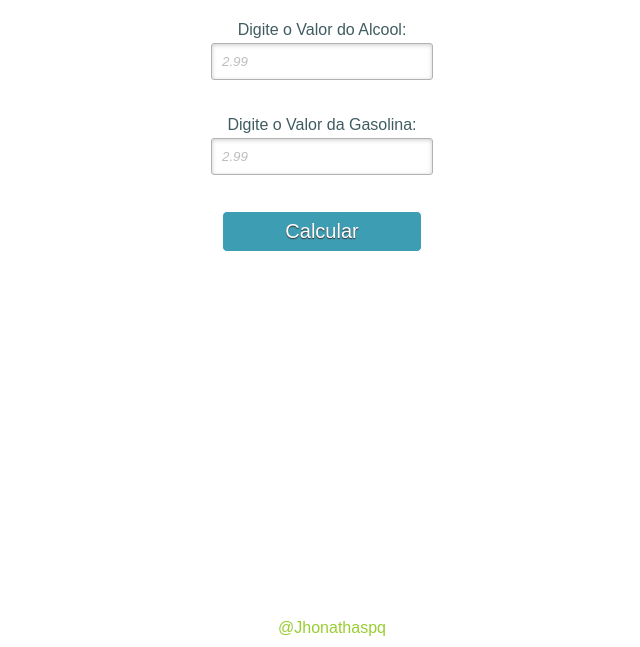
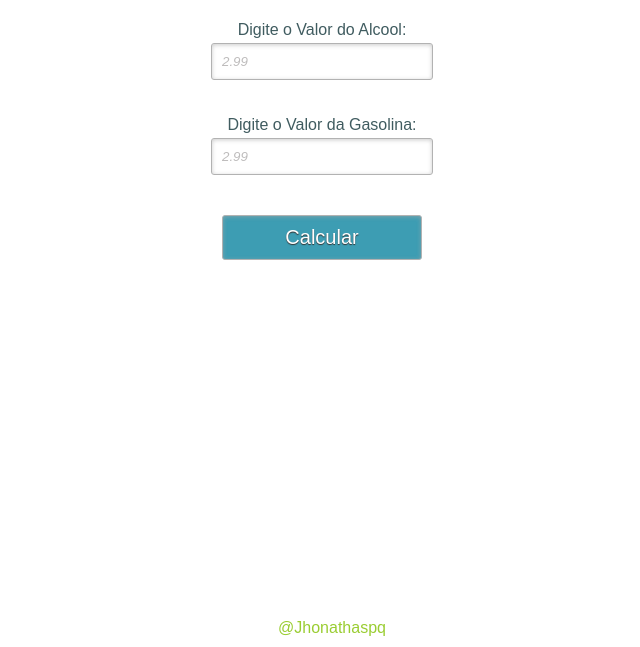
Before and after one commit to Jhonathaspq/CalcCombustivel, a plain HTML site: page index.html in a window 1280 px wide. Shown: the part 153-800 px from the top of the page, without its empty margins (318-958 px from the left). Drawn offline with Linux system fonts and the light colour scheme.

Commit message:
final
trabalho terminado

```diff
--- a/index.html
+++ b/index.html
@@ -7,14 +7,16 @@
     <link rel="stylesheet" href="style.css" />
   </head>
   <body>
+    <form action="">
         <div class="main">
           <h1>Calculo de combustível</h1>
           <label for="">Digite o Valor do Alcool:</label>
           <input type="number" name="txtn1" id="txtn1" placeholder="2.99" required/><br /><br />
           <label for="">Digite o Valor da Gasolina:</label>
           <input type="number" name="txtn2" id="txtn2" placeholder="2.99" required /><br /><br />
-      <button onclick="gas()" class="butao">Calcular</button>
+          <input type="button" value="Calcular" onclick="gas()" class="butao">
         </div>
+    </form>
     <div class="rodape">
       <footer>@Jhonathaspq</footer>
     </div>
--- a/main.js
+++ b/main.js
@@ -1,11 +1,9 @@
 function gas() {
-  var n1 = document.getElementById("txtn1");
-  var n2 = document.getElementById("txtn2");
-  var valorAlcool = parseFloat(n1.value);
-  var valorGasolina = parseFloat(n2.value);
-  var resultado = valorAlcool / valorGasolina;
+  var n1 = document.getElementById("txtn1").value;
+  var n2 = document.getElementById("txtn2").value;
+  var resultado = n1 / n2;
 
-  if (resultado === 0) {
+  if (n1 == 0 && n2 == 0) {
     alert("[ERRO] preencha os dados corretamente");
   } else if (resultado < 0.7) {
     alert("É melhor abastecer com Álcool");
```
Lines whose indentation alone changed are shown as unchanged.
